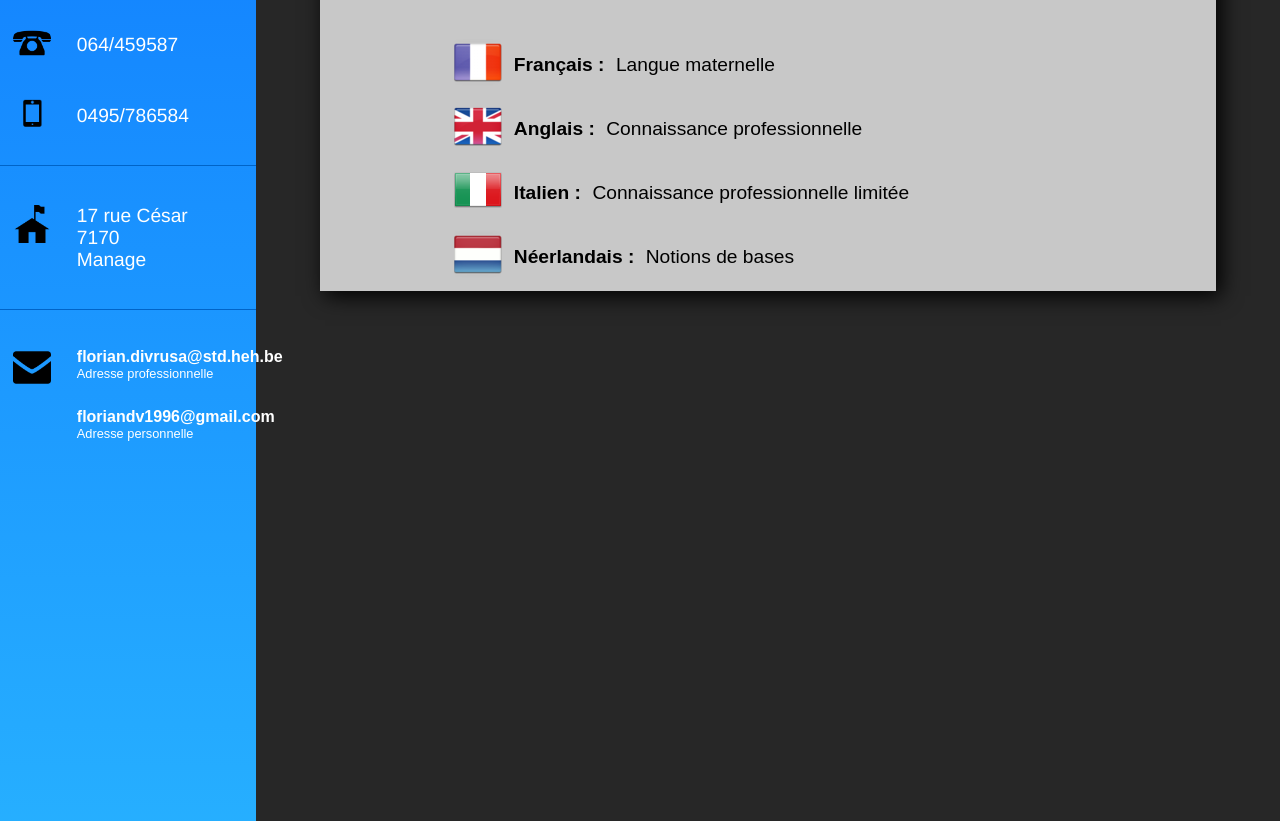
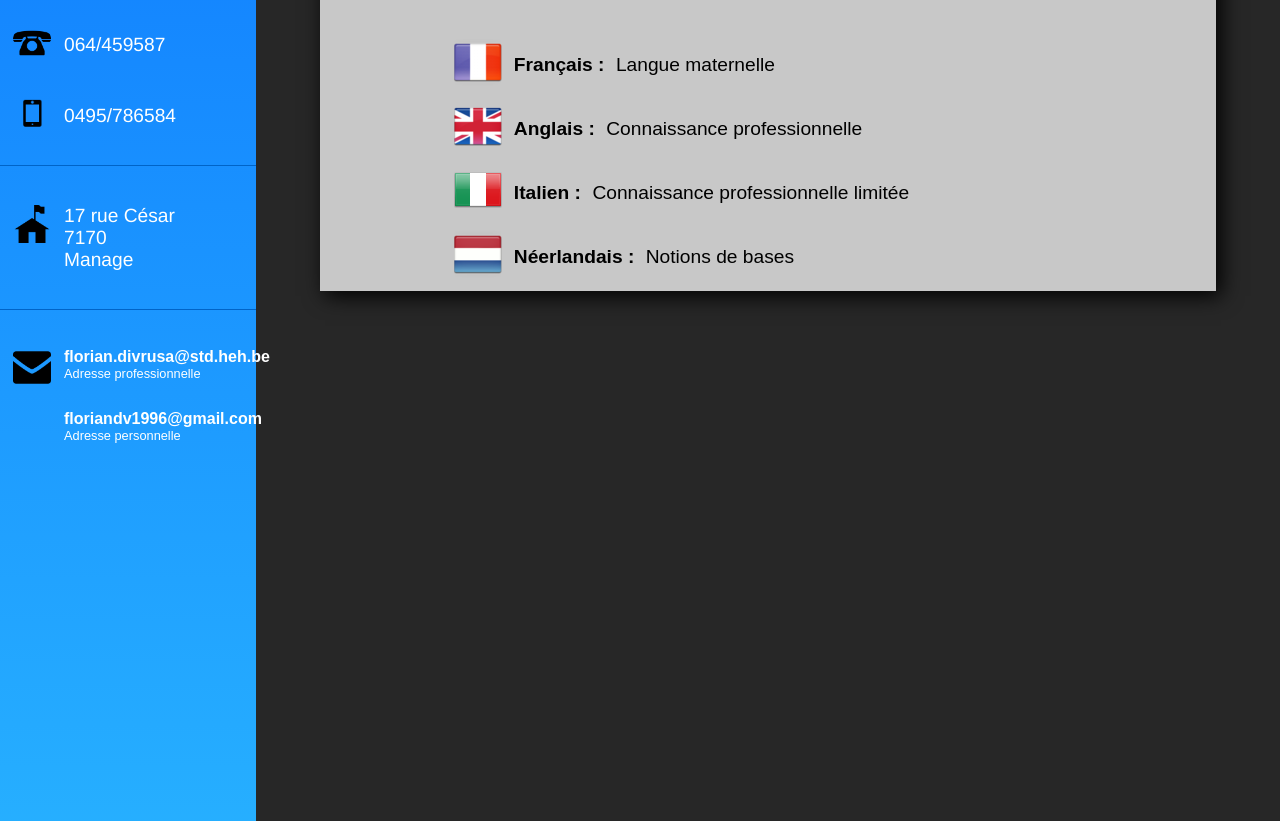
Before and after one commit to fdivrusa/OnePageCV, a plain HTML site: page index.html in a window 1280 px wide. Shown: the part 952-1773 px from the top of the page. Drawn offline with Linux system fonts and the light colour scheme.

Commit message:
Add some improvement

```diff
--- a/index.html
+++ b/index.html
@@ -1,5 +1,5 @@
 <!DOCTYPE html>
-<html>
+<html lang="fr">
 <head>
 	<meta charset="utf-8">
     <meta http-equiv="X-UA-Compatible" content="IE=edge">
@@ -89,9 +89,9 @@
 
 				<div class="logo"><img src="Images/IconesInfos/enveloppe.png" alt="Adresse Mail" title="Mail"></div>
 				<div id="mail">
-					<h4>florian.divrusa@std.heh.be</h4>
+					<h4><a href="mailto:florian.divrusa@std.heh.be">florian.divrusa@std.heh.be</a></h4>
 					<p>Adresse professionnelle</p>
-					<h4>floriandv1996@gmail.com</h4>
+					<h4><a href="mailto:floriandv1996@gmail.com">floriandv1996@gmail.com</a></h4>
 					<p>Adresse personnelle</p>
 				</div>
 
@@ -117,7 +117,7 @@
 
 		<section id="sectionEtudes" class="section">
 
-			<img class="imageSections" img src="Images/IconesSections/Etudes.png" alt="Etudes">
+			<img class="imageSections" src="Images/IconesSections/Etudes.png" alt="Etudes">
 
 			<div class="contenuSections">
 
@@ -172,9 +172,9 @@
 						<img src="Images/Langues/neerlandais.png" alt="Neerlandais">
 						<h3>Néerlandais : </h3><p>Notions de bases</p>
 					</div>
-
 				</div>
 
+			</div>
 		</section>
 	</div>
 
--- a/style.css
+++ b/style.css
@@ -80,7 +80,7 @@ header {
 .info p {
 
 	text-align: left;
-	margin-left: 30%;
+	margin-left: 25%;
 	padding-top: 4%;
 	font-size: 1.2em;
 	font-family: Helvetica;
@@ -102,12 +102,11 @@ header {
 
 }
 
-/*---J'ajuste la marge gauche pour placer correctement mes adresses mails----*/
+/*---J'ajuste la marge gauche pour placer correctement mon bloc d'adresses---*/
 
 #mail {
 
-	margin-left: 30%;
-	margin-right: 0%;
+	margin-left: 25%;
 }
 
 /*---Je retire les marges pour mes adresses mails-----*/
@@ -116,6 +115,14 @@ h4 {
 
 	margin:0;
 
+}
+
+/*----Mise en forme du lien pour envoyer un mail----*/
+
+#mail a {
+
+	text-decoration: none;
+	color: white;
 }
 
 /*----Mise en forme des notes sous les adresses mails-------*/
@@ -206,7 +213,6 @@ h5 {
 /*!!!!!!!Seconde section (MON PARCOURS SCOLAIRE)!!!!!!!*/
 
 
-
 /*----Positinnement de la section-----*/
 
 #sectionEtudes {
@@ -225,6 +231,7 @@ h5 {
 	margin-left: 0%;
 	border-bottom: solid 2px  rgb(0, 100, 200);
 }
+
 
 .etudes h3 {
 
```
